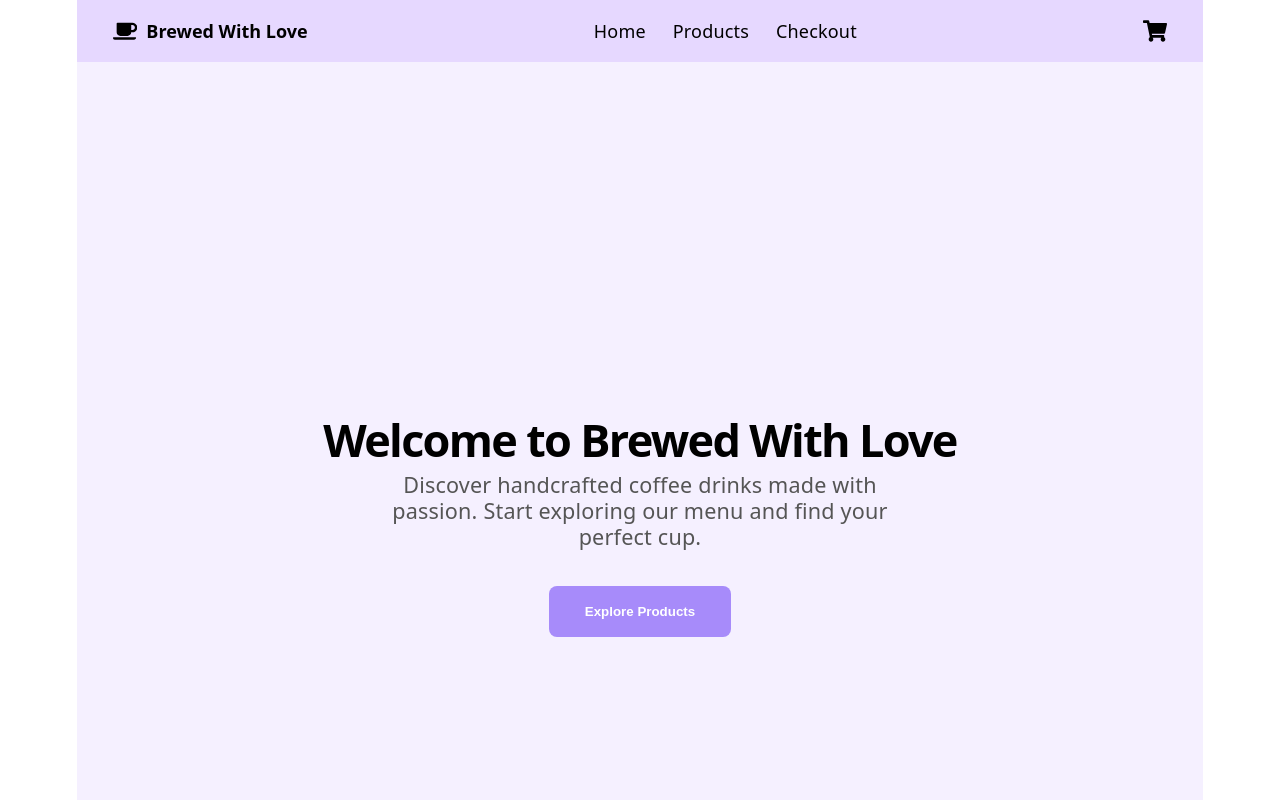
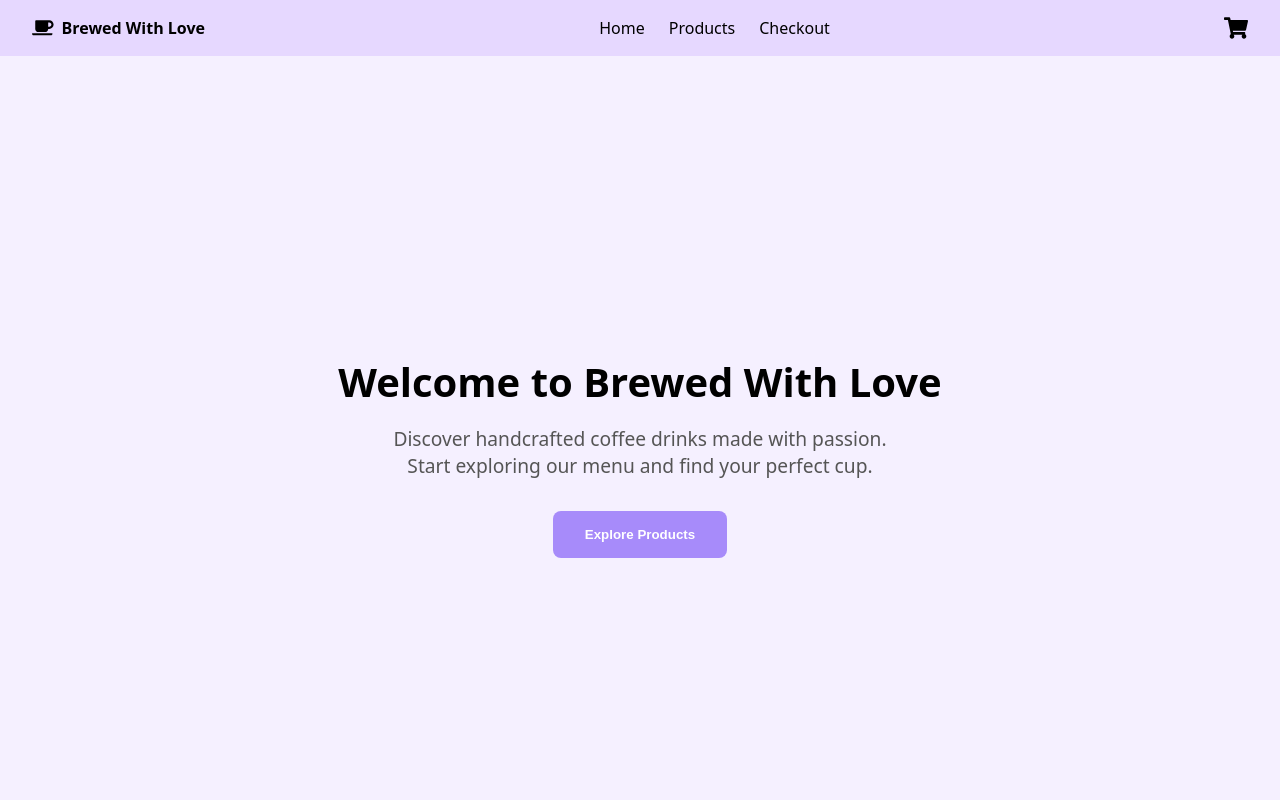
Before and after one commit to shiprasrvstv1988-creator/spirii-backendShoppingCart-project, a React (Vite) app in the folder frontend/: page / in a window 1280 px wide. Shown: the top 800 px of the page. Built offline with nearby package versions, Linux system fonts and the light colour scheme; no server answers.

Commit message:
style: clean up global CSS removing unused Vite template styles

```diff
--- a/frontend/src/App.css
+++ b/frontend/src/App.css
@@ -88,6 +88,7 @@
 
 @media (max-width: 680px) {
   .app-nav {
+    position: relative;
     align-items: flex-start;
     flex-direction: column;
     padding: 1rem;
--- a/frontend/src/index.css
+++ b/frontend/src/index.css
@@ -1,111 +1,24 @@
-:root {
-  --text: #6b6375;
-  --text-h: #08060d;
-  --bg: #fff;
-  --border: #e5e4e7;
-  --code-bg: #f4f3ec;
-  --accent: #aa3bff;
-  --accent-bg: rgba(170, 59, 255, 0.1);
-  --accent-border: rgba(170, 59, 255, 0.5);
-  --social-bg: rgba(244, 243, 236, 0.5);
-  --shadow:
-    rgba(0, 0, 0, 0.1) 0 10px 15px -3px, rgba(0, 0, 0, 0.05) 0 4px 6px -2px;
-
-  --sans: system-ui, "Segoe UI", Roboto, sans-serif;
-  --heading: system-ui, "Segoe UI", Roboto, sans-serif;
-  --mono: ui-monospace, Consolas, monospace;
-
-  font: 18px/145% var(--sans);
-  letter-spacing: 0.18px;
-  color-scheme: light dark;
-  color: var(--text);
-  background: var(--bg);
-  font-synthesis: none;
-  text-rendering: optimizeLegibility;
-  -webkit-font-smoothing: antialiased;
-  -moz-osx-font-smoothing: grayscale;
-
-  @media (max-width: 1024px) {
-    font-size: 16px;
-  }
-}
-
-@media (prefers-color-scheme: dark) {
-  :root {
-    --text: #9ca3af;
-    --text-h: #f3f4f6;
-    --bg: #f5f0ff;
-    --border: #2e303a;
-    --code-bg: #1f2028;
-    --accent: #c084fc;
-    --accent-bg: rgba(192, 132, 252, 0.15);
-    --accent-border: rgba(192, 132, 252, 0.5);
-    --social-bg: rgba(47, 48, 58, 0.5);
-    --shadow:
-      rgba(0, 0, 0, 0.4) 0 10px 15px -3px, rgba(0, 0, 0, 0.25) 0 4px 6px -2px;
-  }
-
-  #social .button-icon {
-    filter: invert(1) brightness(2);
-  }
-}
-
-#root {
-  width: 1126px;
-  max-width: 100%;
-  margin: 0 auto;
-  text-align: center;
-
-  min-height: 100svh;
-  display: flex;
-  flex-direction: column;
+*,
+*::before,
+*::after {
   box-sizing: border-box;
 }
 
 body {
   margin: 0;
+  font-family: system-ui, "Segoe UI", Roboto, sans-serif;
+  -webkit-font-smoothing: antialiased;
+}
+
+#root {
+  min-height: 100vh;
+  display: flex;
+  flex-direction: column;
 }
 
 h1,
-h2 {
-  font-family: var(--heading);
-  font-weight: 500;
-  color: var(--text-h);
-}
-
-h1 {
-  font-size: 56px;
-  letter-spacing: -1.68px;
-  margin: 32px 0;
-  @media (max-width: 1024px) {
-    font-size: 36px;
-    margin: 20px 0;
-  }
-}
-h2 {
-  font-size: 24px;
-  line-height: 118%;
-  letter-spacing: -0.24px;
-  margin: 0 0 8px;
-  @media (max-width: 1024px) {
-    font-size: 20px;
-  }
-}
+h2,
+h3,
 p {
   margin: 0;
 }
-
-code,
-.counter {
-  font-family: var(--mono);
-  display: inline-flex;
-  border-radius: 4px;
-  color: var(--text-h);
-}
-
-code {
-  font-size: 15px;
-  line-height: 135%;
-  padding: 4px 8px;
-  background: var(--code-bg);
-}
```
